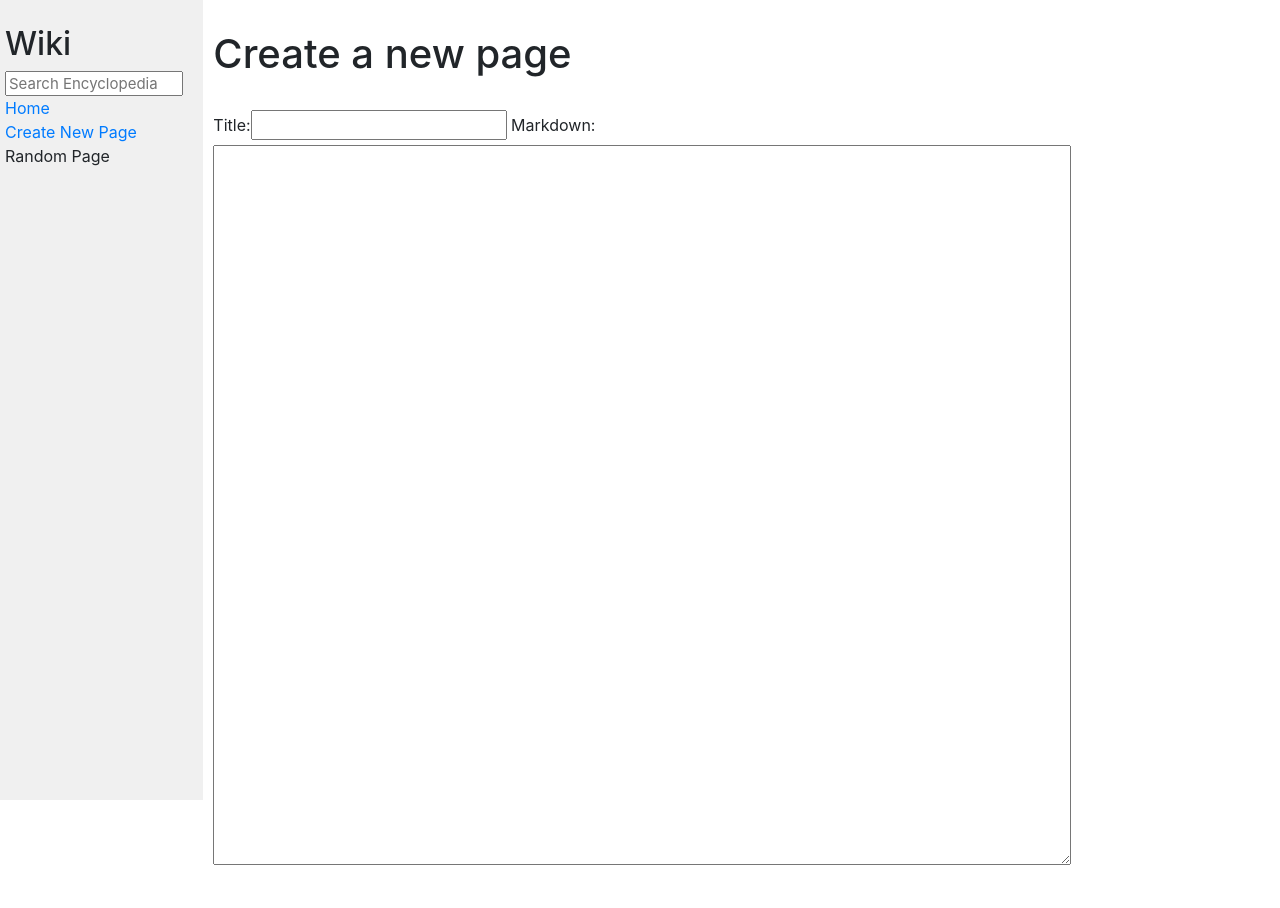
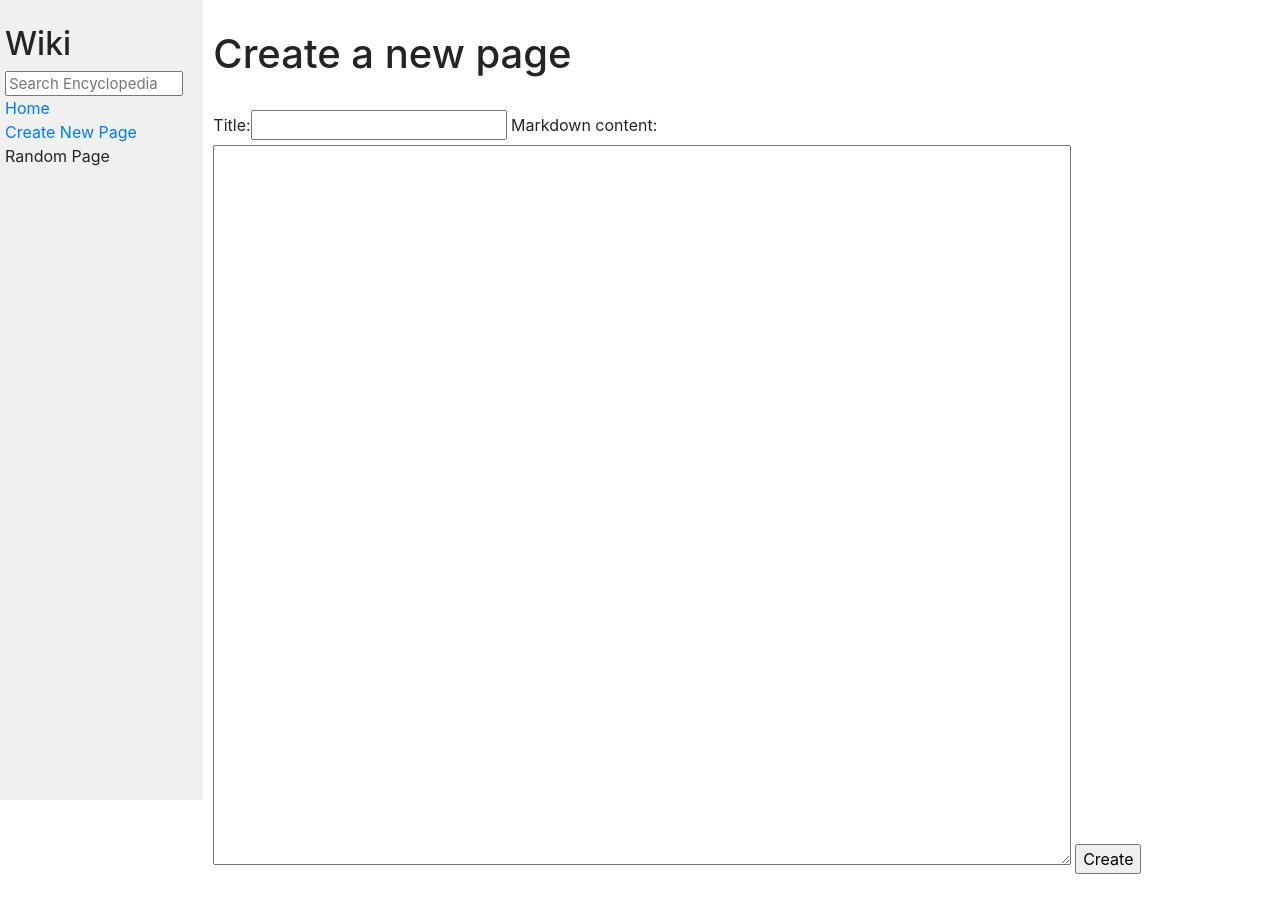
Before and after one commit to jakecelentano/wiki, a Django app: page /wiki/new/ in a window 1280 px wide. Before the commit the page ends 865 px from the top, so only its background shows below. Run offline with Django 3.2, Linux system fonts and the light colour scheme; some libraries are stand-ins or nearby versions.

Commit message:
create a new page functional - needs styling

```diff
--- a/encyclopedia/templates/encyclopedia/layout.html
+++ b/encyclopedia/templates/encyclopedia/layout.html
@@ -1,13 +1,13 @@
 {% load static %}
+<!DOCTYPE html>
+<html lang="en">
 
-<!DOCTYPE html>
-
-<html lang="en">
 <head>
     <title>{% block title %}{% endblock %}</title>
     <link rel="stylesheet" href="https://stackpath.bootstrapcdn.com/bootstrap/4.4.1/css/bootstrap.min.css" integrity="sha384-Vkoo8x4CGsO3+Hhxv8T/Q5PaXtkKtu6ug5TOeNV6gBiFeWPGFN9MuhOf23Q9Ifjh" crossorigin="anonymous">
     <link href="{% static 'encyclopedia/styles.css' %}" rel="stylesheet">
 </head>
+
 <body>
     <div class="row">
         <div class="sidebar col-lg-2 col-md-3">
@@ -32,6 +32,6 @@
             {% endblock %}
         </div>
     </div>
+</body>
 
-    </body>
 </html>
--- a/encyclopedia/templates/encyclopedia/new.html
+++ b/encyclopedia/templates/encyclopedia/new.html
@@ -1,9 +1,7 @@
 {% extends "encyclopedia/layout.html" %}
-
 {% block title %}
 Encyclopedia - Add entry
 {% endblock %}
-
 {% block body %}
 <h1>Create a new page</h1>
 <br>
@@ -11,11 +9,8 @@
     <form action="{% url 'new' %}" method="post" id="newform">
         {% csrf_token %}
         {{ form }}
+        <input type="submit" value="Create">
     </form>
 </div>
-
 <br>
-
-
-
 {% endblock %}
--- a/encyclopedia/views.py
+++ b/encyclopedia/views.py
@@ -6,8 +6,9 @@ from . import util
 import markdown2
 
 class NewPageForm(forms.Form):
-    name = forms.CharField(label="Title")
-    markdown = forms.CharField(widget=forms.Textarea, label="Markdown")
+    title = forms.CharField(label="Title")
+    content = forms.CharField(widget=forms.Textarea, label="Markdown content")
+
 
 
 
@@ -57,6 +58,15 @@ def search(request):
 
 def new(request):
 
+    if request.method == "POST":
+        form = NewPageForm(request.POST)
+        if form.is_valid():
+            title = form.cleaned_data["title"]
+            content = markdown2.markdown(form.cleaned_data["content"])
+            util.save_entry(title, content)
+
+
+
     return render(request, "encyclopedia/new.html", {
         "form": NewPageForm()
 
```
Also changed, not shown: entries/Test.md (added, +4 -0 lines). Lines whose indentation alone changed are shown as unchanged.
